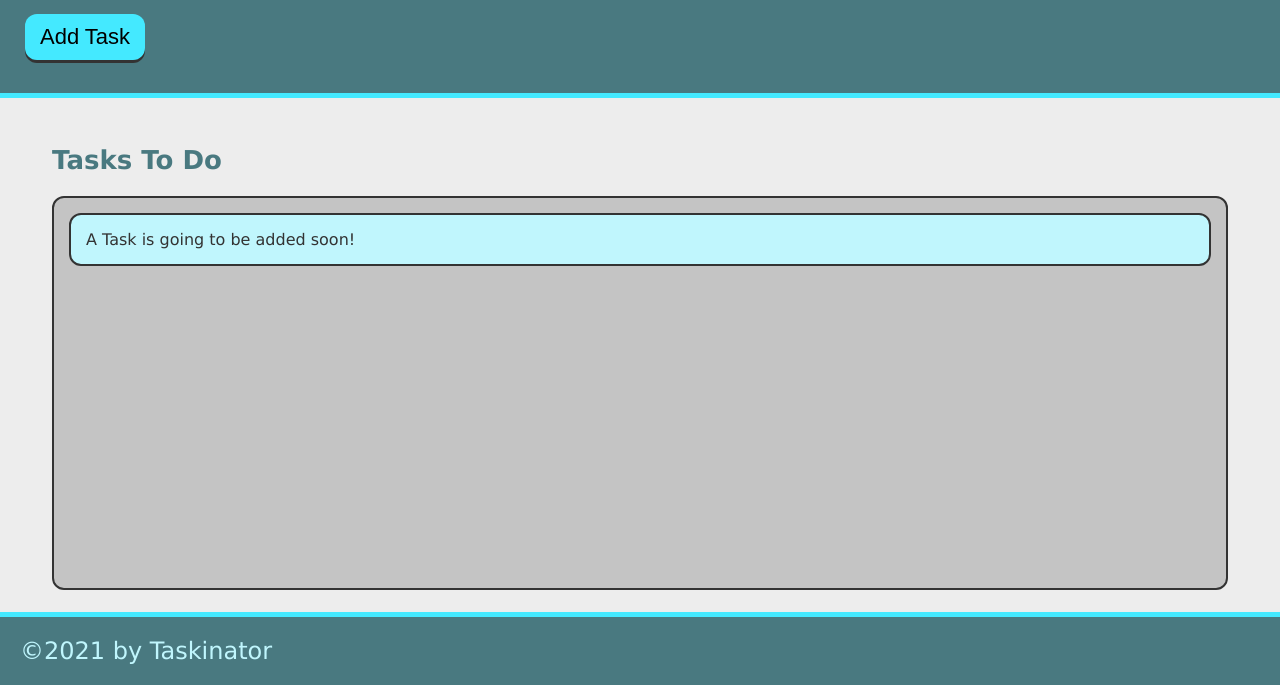
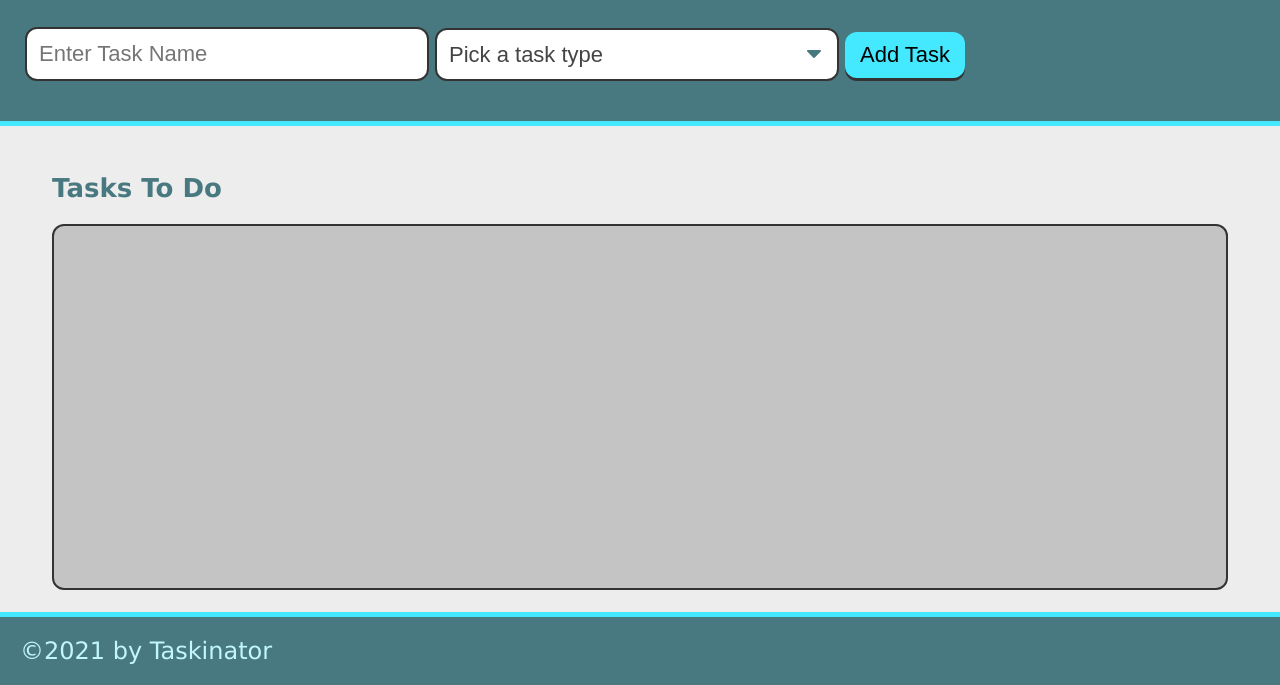
Before and after one commit to Connor2h/taskinator, a plain HTML site: page index.html in a window 1280 px wide. Shown: the part 115-800 px from the top of the page. Drawn offline with Linux system fonts and the light colour scheme.

Commit message:
added task name and drop down menu

```diff
--- a/index.html
+++ b/index.html
@@ -13,14 +13,28 @@
     <header>
         <h1 class="page-title">Taskinator</h1>
         <p>Click the button below to add a new task!</p>
-        <button class="btn" id="save-task">Add Task</button>
+        <form id="task-form">
+            <div class="form-group">
+                <input type="text" name="task-name" placeholder="Enter Task Name" />
+            </div>
+            <div class="form-group">
+                <select name="task-type" class="select-dropdown">
+                    <option value="" disabled selected>Pick a task type</option>
+                    <option value="Print">Print</option>
+                    <option value="Web">Web</option>
+                    <option value="Mobile">Mobile</option>
+                </select>
+            </div>
+            <div class="form-group">
+                <button class="btn" id="save-task" type="submit">Add Task</button>
+            </div>
+        </form>
     </header>
 
     <main class="page-content">
         <section class="task-list-wrapper">
             <h2 class="list-title">Tasks To Do</h2>
             <ul class="task-list" id="tasks-to-do">
-                <li class="task-item">A Task is going to be added soon!</li>
             </ul>
         </section>
     </main>
```
